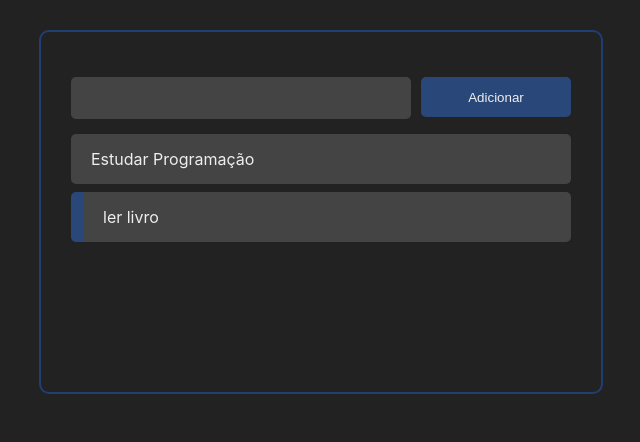
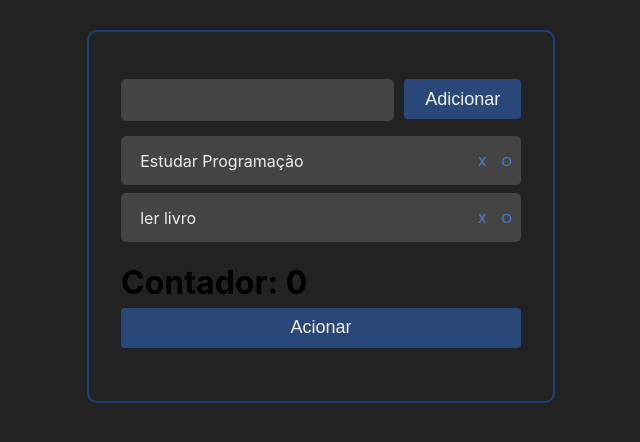
Before and after one commit to jose-guilherme93/to-do-list, a React (Create React App) app: page / in a window 1280 px wide. Shown: the top 442 px of the page, without its empty margins (319-959 px from the left). Built offline with nearby package versions, Linux system fonts and the light colour scheme; the HTML template or start-up script is replaced by a standard one.

Commit message:
added delete button in Task and AddTask components

```diff
--- a/src/App.css
+++ b/src/App.css
@@ -1,7 +1,7 @@
 .container {
-  max-width: 500px;
+  max-width: 400px;
   margin: 30px auto;
-  padding: 30px;
+  padding: 2rem;
   overflow: auto;
   min-height: 300px;
   border: 2px solid rgb(31, 63, 116);
--- a/src/App.jsx
+++ b/src/App.jsx
@@ -4,6 +4,7 @@ import {v4 as uuidv4} from 'uuid'
 import Tasks from './components/Tasks';
 import './App.css'
 import AddTask from "./components/AddTask";
+import Footer from "./components/Footer"
 
 
 const App = () => {
@@ -17,9 +18,10 @@ const App = () => {
     {
       id: '2',
       title: 'ler livro',
-      completed: true,
+      completed: false,
     }
   ])
+
 
     const handleTaskClick = (taskId) => {
       const newTasks = tasks.map(task => {
@@ -43,12 +45,26 @@ const App = () => {
       setTasks(newTasks)
     }
 
+    const handleTaskDeletion = (taskId) => {
+        const newTasks = tasks.filter(task => task.id !== taskId)
+        setTasks(newTasks)
+    }
+
     return (
       <>
         <div className="container" >
           <AddTask handleTaskAddtion={handleTaskAddtion} />
-          <Tasks tasks={tasks} handleTaskClick={handleTaskClick} />
+
+          <Tasks tasks={tasks}
+          handleTaskClick={handleTaskClick}
+          handleTaskDeletion={handleTaskDeletion} />
+
+            <div className="footer">
+              <Footer/>
+            </div>
         </div>
+
+
       </>
       );
 };
--- a/src/components/AddTask.jsx
+++ b/src/components/AddTask.jsx
@@ -8,11 +8,19 @@ const AddTask = ({handleTaskAddtion}) => {
     const handleInputChange = (e) => {
         setInputData(e.target.value)
 
-
     }
     const handleAddTaskClick = () => {
-        handleTaskAddtion(inputData)
-        setInputData('')
+        // if (inputData)
+        // {
+        //    alert('Tarefa vazia!')
+        // }
+
+        if (inputData) {
+
+            handleTaskAddtion(inputData)
+            setInputData('')
+
+        }
     }
     return (
         <div className="add-task-container">
--- /dev/null
+++ b/src/components/Footer.css
@@ -0,0 +1,11 @@
+
+.button {
+
+    font-size: large;
+    border: none;
+    outline: none;
+    border-radius: 4px ;
+}
+.button {
+    transition: margin-left 1s  1s;
+}
--- /dev/null
+++ b/src/components/Footer.jsx
@@ -0,0 +1,15 @@
+import React, { useState } from 'react'
+
+import "./Footer.css"
+const Footer = () => {
+        const [footer, setFooter] = useState(0)
+
+    return (
+        <>
+
+        <h1>Contador: {footer}<button className="button" onClick={() => {setFooter(footer + 1)}}>Acionar</button></h1>
+
+        </>
+    )
+}
+export default Footer
--- a/src/components/Task.css
+++ b/src/components/Task.css
@@ -1,10 +1,34 @@
 .task-container {
     background-color: #444;
     margin: 8px 0;
-    padding: 15px 20px;
+
+    padding-left: 1.2rem;
+    padding-top: 14px;
+    padding-bottom: 14px;
     display: flex;
     justify-content: space-between;
     border-radius: 5px;
     color: #eee;
     align-items: center;
 }
+
+.task-title{
+    cursor: pointer;
+}
+
+.delete-task-button {
+    margin-right: .2rem;
+    cursor: pointer;
+    border: none;
+    font-size: 16px;
+    color: rgb(70, 126, 216);
+    background-color: #444;
+}
+
+.info-task-button {
+    margin-right: .2rem;
+    border: none;
+    background-color: #444;
+    color: rgb(70, 126, 216);
+    cursor: pointer;
+}
--- a/src/components/Task.jsx
+++ b/src/components/Task.jsx
@@ -3,8 +3,8 @@ import React from 'react';
 import './Task.css';
 
 
-const Task = ({task, handleTaskClick}) => {
-    // return <div className="task-container">{task.title}</div>;
+const Task = ({task, handleTaskClick, handleTaskDeletion}) => {
+
     return (
     <div
     className="task-container"
@@ -12,11 +12,13 @@ const Task = ({task, handleTaskClick}) => {
     >
         <div
         className="task-title"
-        onClick={() => handleTaskClick(task.id)}
-        >
+        onClick={() => handleTaskClick(task.id)}>
 
         {task.title}
-
+        </div>
+        <div>
+            <button onClick={ () => handleTaskDeletion(task.id)} className="delete-task-button">x</button>
+            <button className="info-task-button">O</button>
         </div>
 
     </div>
--- a/src/components/Tasks.jsx
+++ b/src/components/Tasks.jsx
@@ -1,13 +1,13 @@
 import React from 'react';
 import Task from './Task';
 
-const Tasks = ({ tasks, handleTaskClick }) => {
+const Tasks = ({ tasks, handleTaskClick, handleTaskDeletion }) => {
 
 
     return (
         <>
             {tasks.map((task) => (
-            <Task task= {task} handleTaskClick={handleTaskClick} />
+            <Task task= {task} handleTaskClick={handleTaskClick} handleTaskDeletion={handleTaskDeletion} />
             ))}
         </>
     );
```
